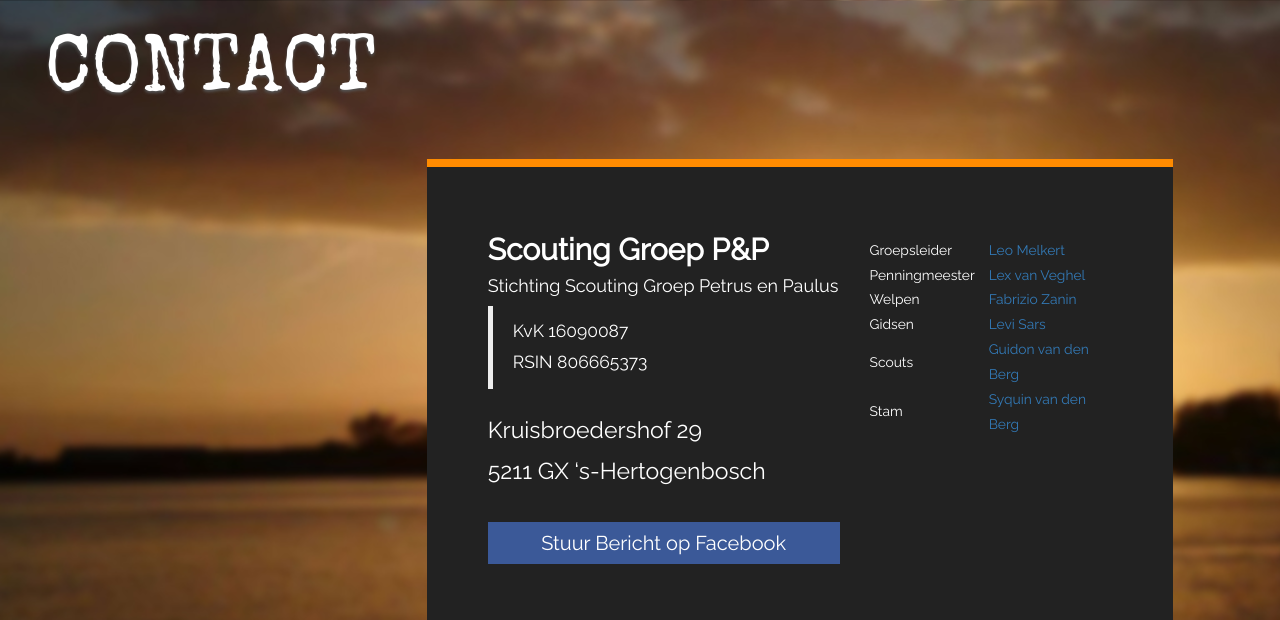
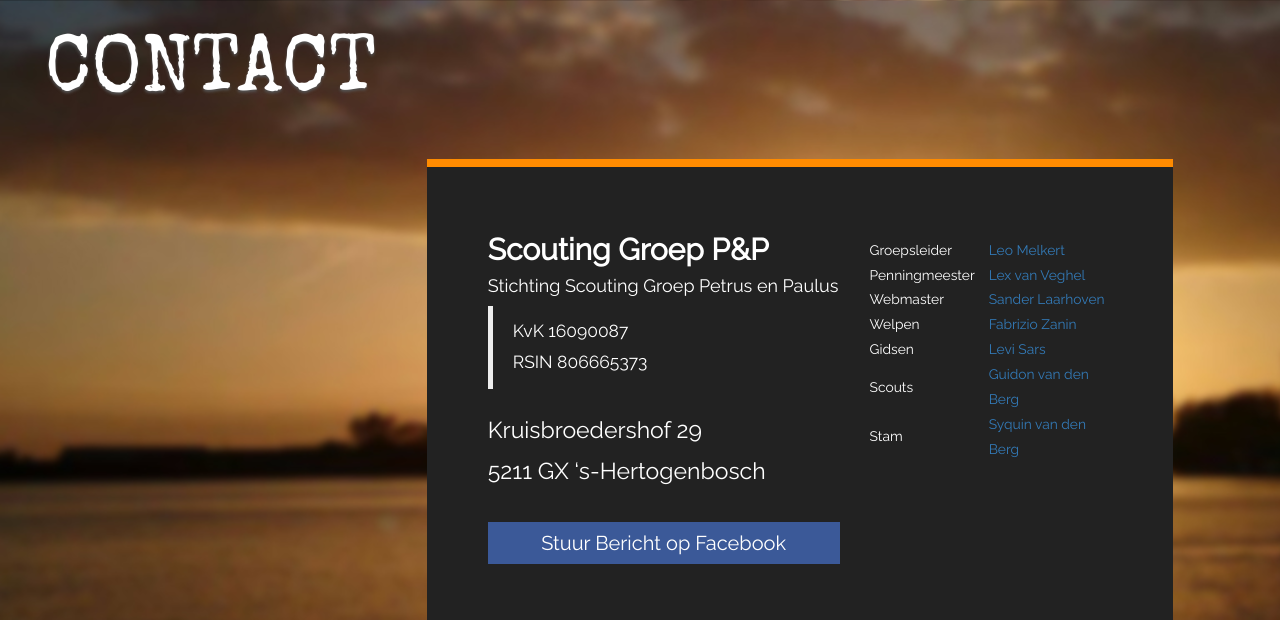
Before and after one commit to nognooitmeegemaakt/website, a Jekyll site: the page built from contact.html, in a window 1280 px wide. Shown: the top 620 px of the page. Built offline with Jekyll 4.4.1, drawn with Linux system fonts in a browser that asks for light colours; some web fonts are replaced; grey boxes are pictures that could not be loaded.

Commit message:
Update contact-mails.md

```diff
--- a/_includes/text/contact-mails.md
+++ b/_includes/text/contact-mails.md
@@ -2,6 +2,7 @@
 |----------------|--------------------------------------------------------------|
 | Groepsleider   |  [Leo Melkert](mailto:leo@nognooitmeegemaakt.nl)             |
 | Penningmeester |  [Lex van Veghel](mailto:lex@nognooitmeegemaakt.nl)          |
+| Webmaster      |  [Sander Laarhoven](mailto:sander@nognooitmeegemaakt.nl)     |
 | Welpen         |  [Fabrizio Zanin](mailto:fabrizio@nognooitmeegemaakt.nl)     |
 | Gidsen         |  [Levi Sars](mailto:levi@nognooitmeegemaakt.nl)              |
 | Scouts         |  [Guidon van den Berg](mailto:guidon@nognooitmeegemaakt.nl)  |
```
